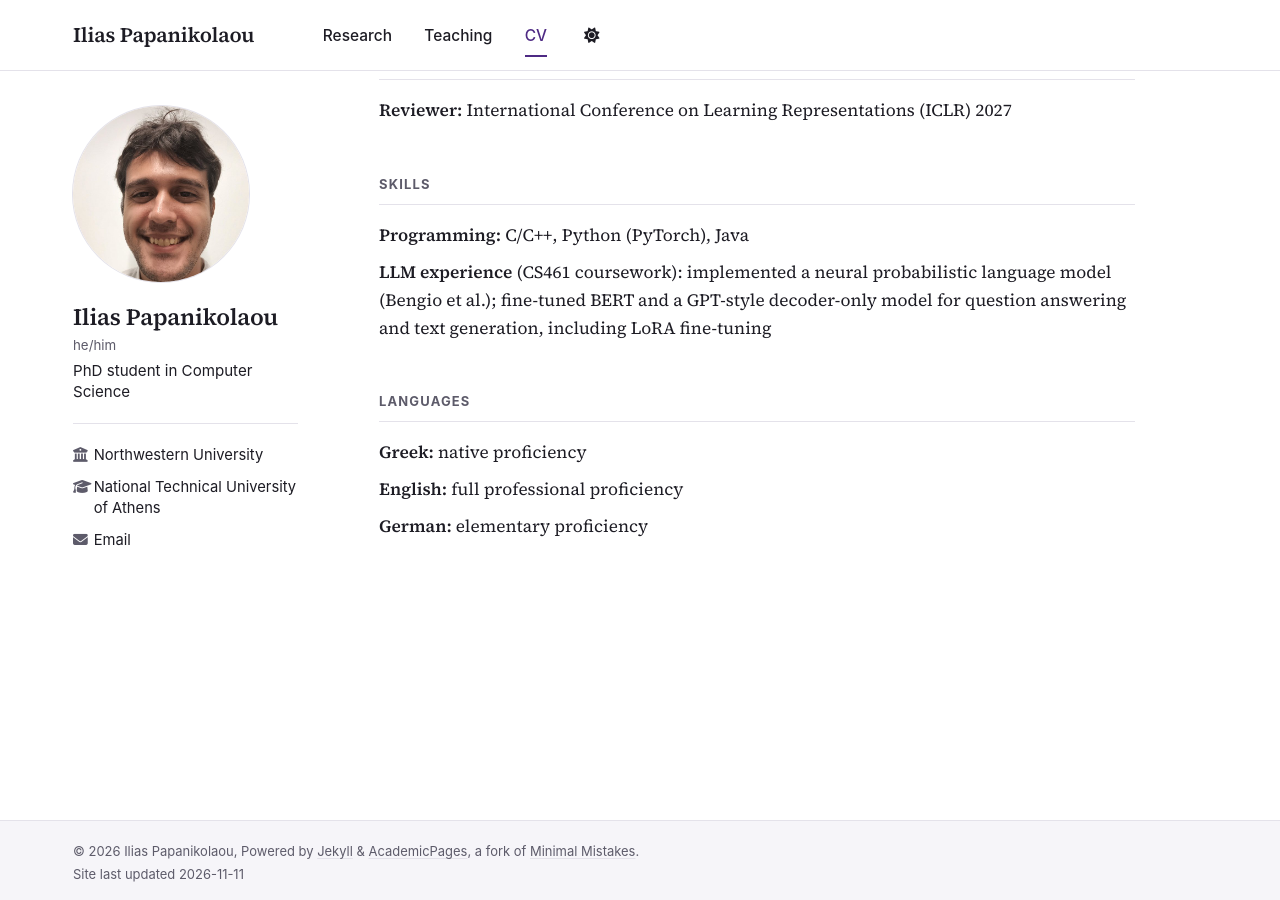
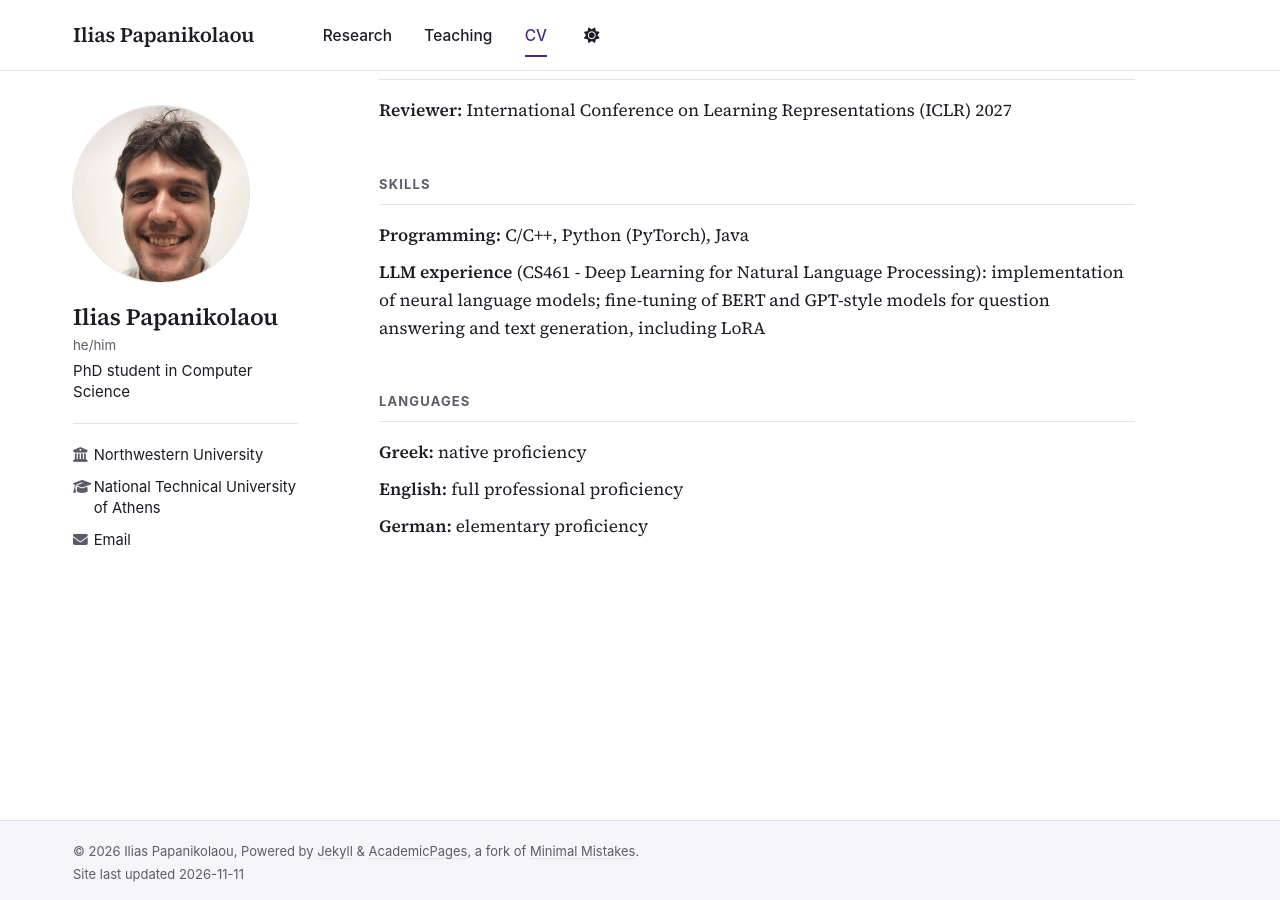
Before and after one commit to iliaspap/iliaspap.github.io, a Jekyll site: the page built from _pages/cv.md, in a window 1280 px wide and 900 px high, scrolled down 962 px. Built offline with Jekyll 4.4.1, drawn with Linux system fonts in a browser that asks for light colours.

Commit message:
Reword LLM experience and name the course
The CV page (and the downloadable PDF) now reads: "LLM experience (CS461 -
Deep Learning for Natural Language Processing): implementation of neural
language models; fine-tuning of BERT and GPT-style models for question
answering and text generation, including LoRA".

Co-Authored-By: Claude <noreply@anthropic.com>
Claude-Session: https://claude.ai/code/session_019nJfsAzp6agxkFNbm5qQiZ

```diff
--- a/_pages/cv.md
+++ b/_pages/cv.md
@@ -65,7 +65,7 @@ redirect_from:
 <h2 class="section-label">Skills</h2>
 <ul class="plain-list">
   <li><strong>Programming:</strong> C/C++, Python (PyTorch), Java</li>
-  <li><strong>LLM experience</strong> (CS461 coursework): implemented a neural probabilistic language model (Bengio et al.); fine-tuned BERT and a GPT-style decoder-only model for question answering and text generation, including LoRA fine-tuning</li>
+  <li><strong>LLM experience</strong> (CS461 - Deep Learning for Natural Language Processing): implementation of neural language models; fine-tuning of BERT and GPT-style models for question answering and text generation, including LoRA</li>
 </ul>
 
 <h2 class="section-label">Languages</h2>
```
Also changed, not shown: 1 other file.
